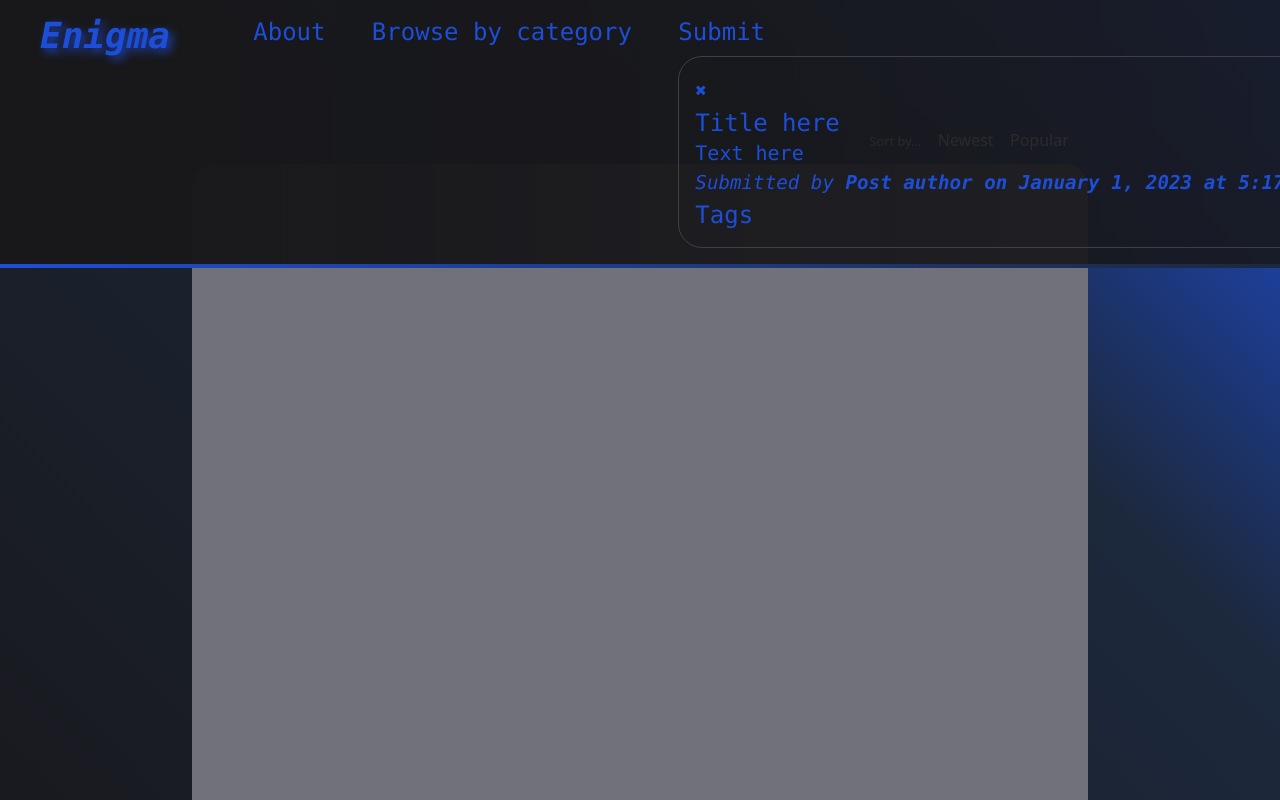
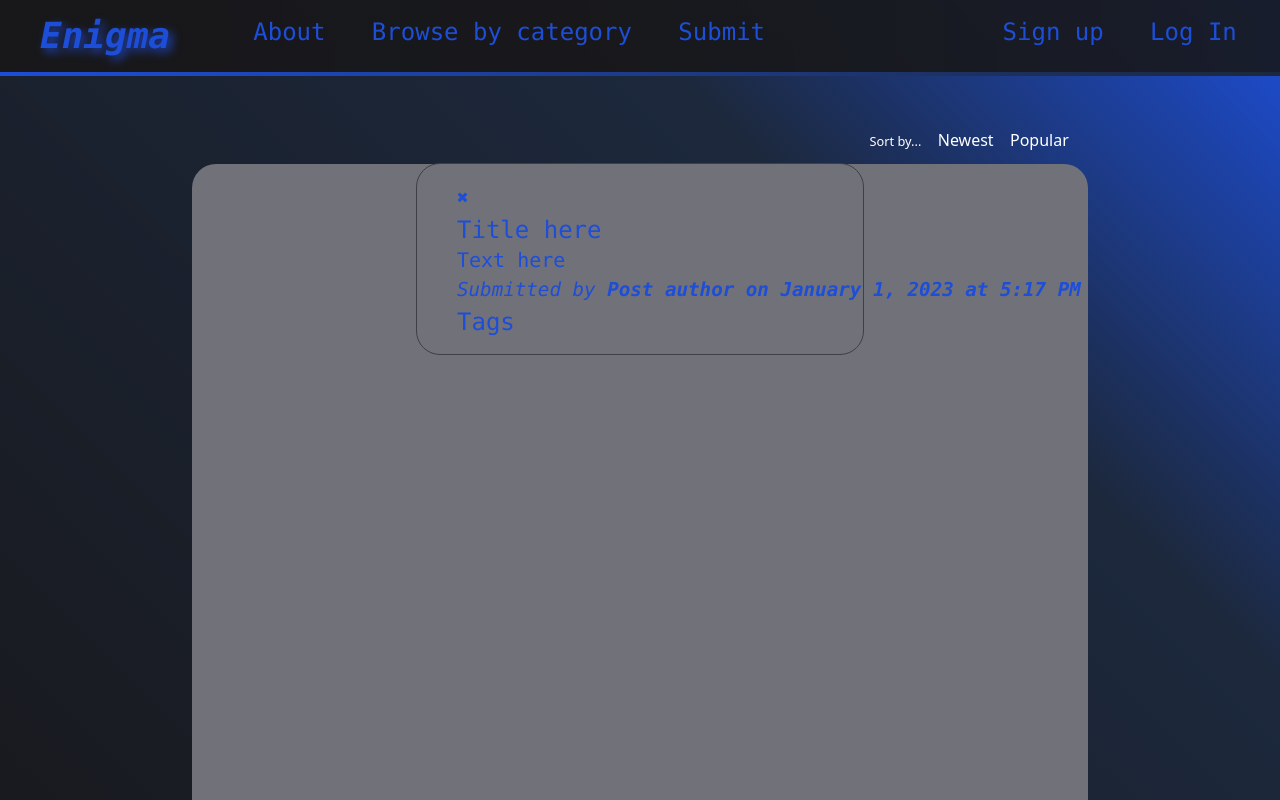
Before and after one commit to OblivionNoir/Enigma-site, a React (Create React App) app in the folder enigma-site/: page / in a window 1280 px wide. Both pictures are taken after a click on the button "Submit". Shown: the top 800 px of the page. Built offline with nearby package versions, Linux system fonts and the light colour scheme.

Commit message:
Completed formatting for template

```diff
--- a/enigma-site/src/App.jsx
+++ b/enigma-site/src/App.jsx
@@ -55,6 +55,7 @@ function SignLog() {
 function Navbar() {
     //why is navigation so needlessly complicated...want my href back
     return (
+
         <BrowserRouter>
             <nav className="text-2xl fixed w-full z-10 topnav whitespace-nowrap">
                 <ul className=' text-blue-700  flex flex-row justify-start
@@ -78,7 +79,10 @@ function Navbar() {
                     {/*<li>
                         <Link to="/Premium">Go Premium</Link>
                     </li>*/}
-                    <li><ValidateLogin /></li>
+                    <li>
+                        <ValidateLogin />
+                    </li>
+
 
                     <SignLog />
 
@@ -174,7 +178,7 @@ function PostDate() {
     );
 };
 //use a button to pull it up, then the x exits it
-//Made it here, don't touch the validation
+//want to get rid of exit on "submit", should only exit on X btn
 function Submit() {
     //inside this, allow user to pull from the list of tags when posting
     const [SubVisible, setSubVisible] = useState(false);
@@ -189,8 +193,8 @@ function Submit() {
             </button>
 
             {SubVisible && (
-                <form>
-                    <button className='exitForm'>
+                <form className=' absolute z-10 mt-mtemp px-10 left-mtemp right-mtemp '>
+                    <button >
                         <small onClick={handlePostSubmission}>&#10006;</small>
                     </button>
                     <h1 className='text-2xl'>Title here</h1>
--- a/enigma-site/tailwind.config.js
+++ b/enigma-site/tailwind.config.js
@@ -16,6 +16,12 @@ module.exports = {
       'normaltext': '.95vmax',
       'logosize': '1.9vmax'
     },
+    spacing:{
+      'mtemp': '32.5%',
+    },
+    margin:{
+      'mtemp': '7.2rem',
+    }
   },
   plugins: [],
 }
```
